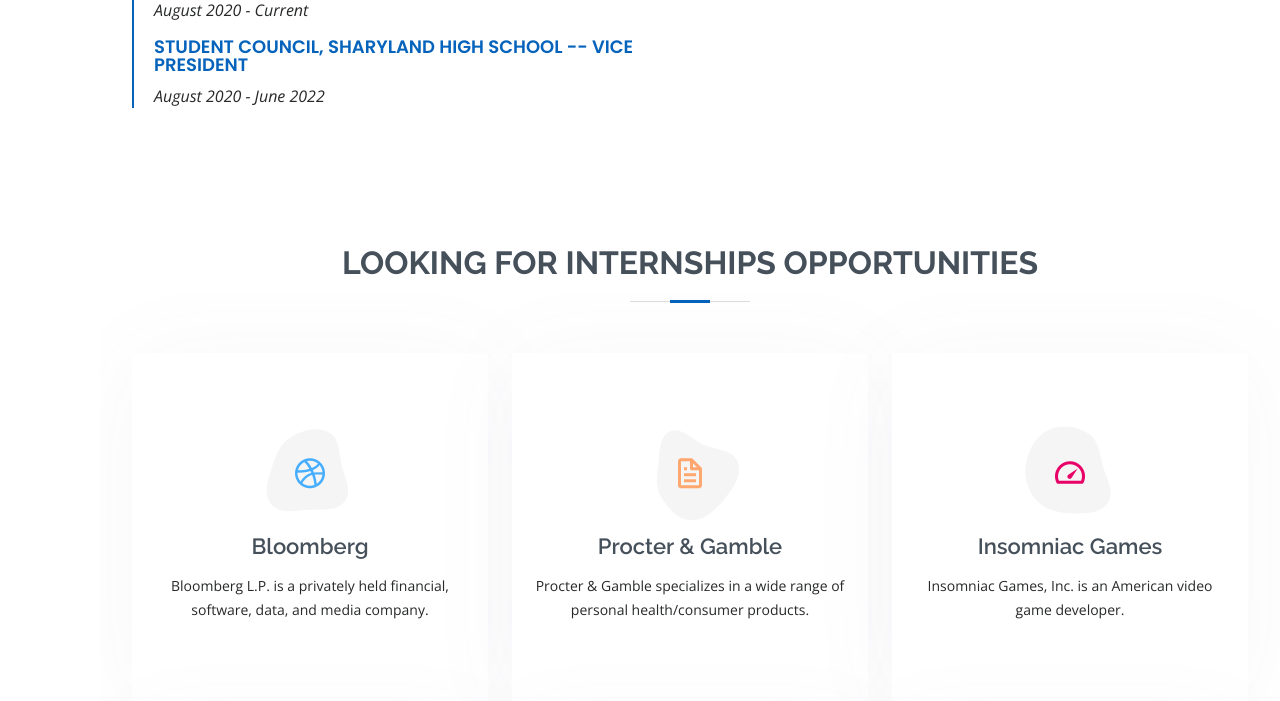
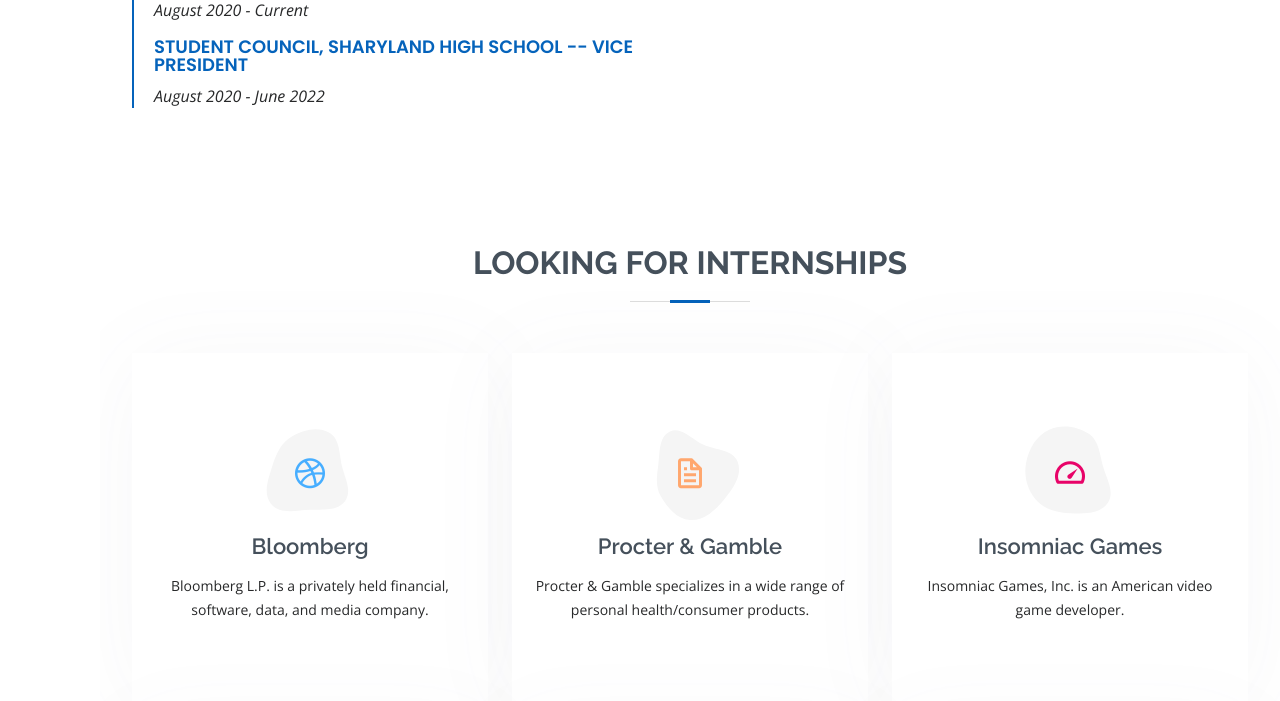
Before and after one commit to Wemisiu/Resume, a Flask app: page / in a window 1280 px wide. Shown: the part 4483-5184 px from the top of the page. Run offline with Flask 3, Linux system fonts and the light colour scheme; some libraries are stand-ins or nearby versions.

Commit message:
Basically done

```diff
--- a/templates/index.html
+++ b/templates/index.html
@@ -493,7 +493,7 @@
       <div class="container" data-aos="fade-up">
 
         <div class="section-title">
-          <h2>LOOKING FOR INTERNSHIPS OPPORTUNITIES </h2>
+          <h2>LOOKING FOR INTERNSHIPS </h2>
           <p>
           </p>
         </div>
```
